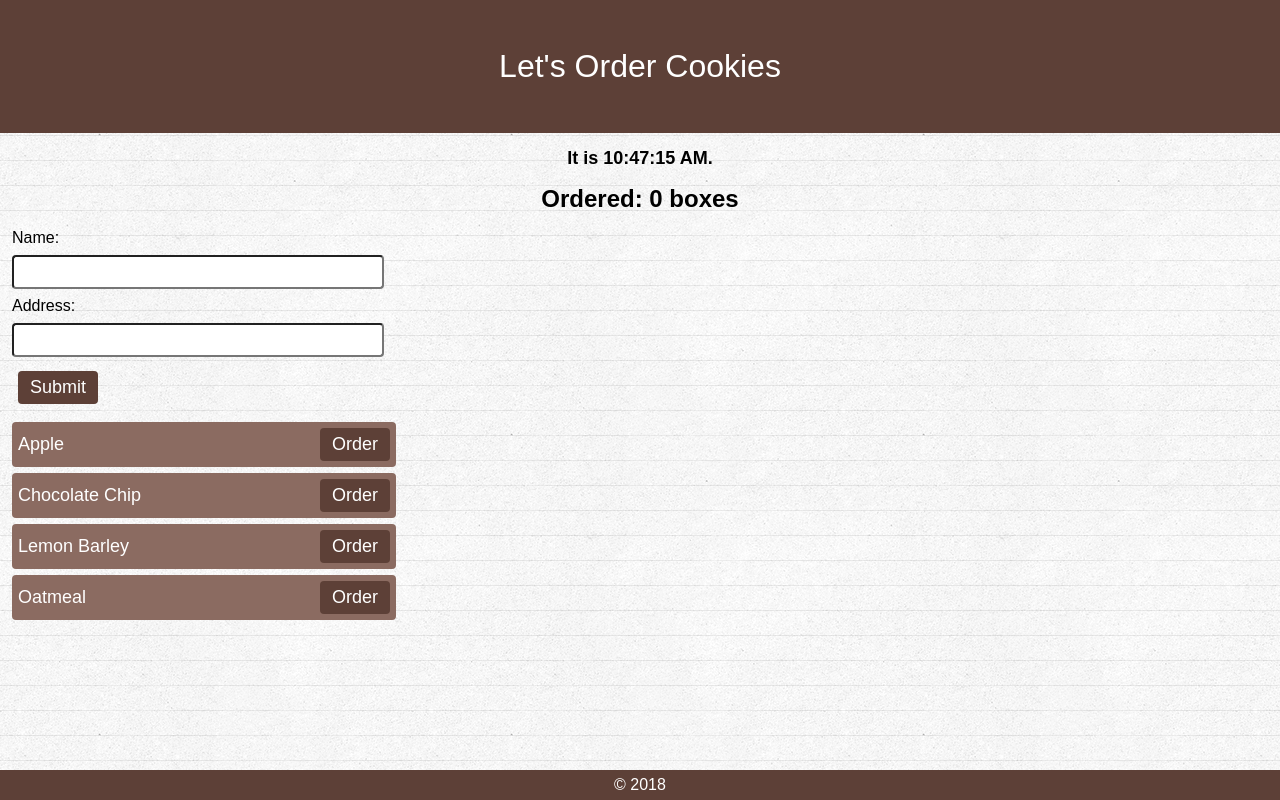
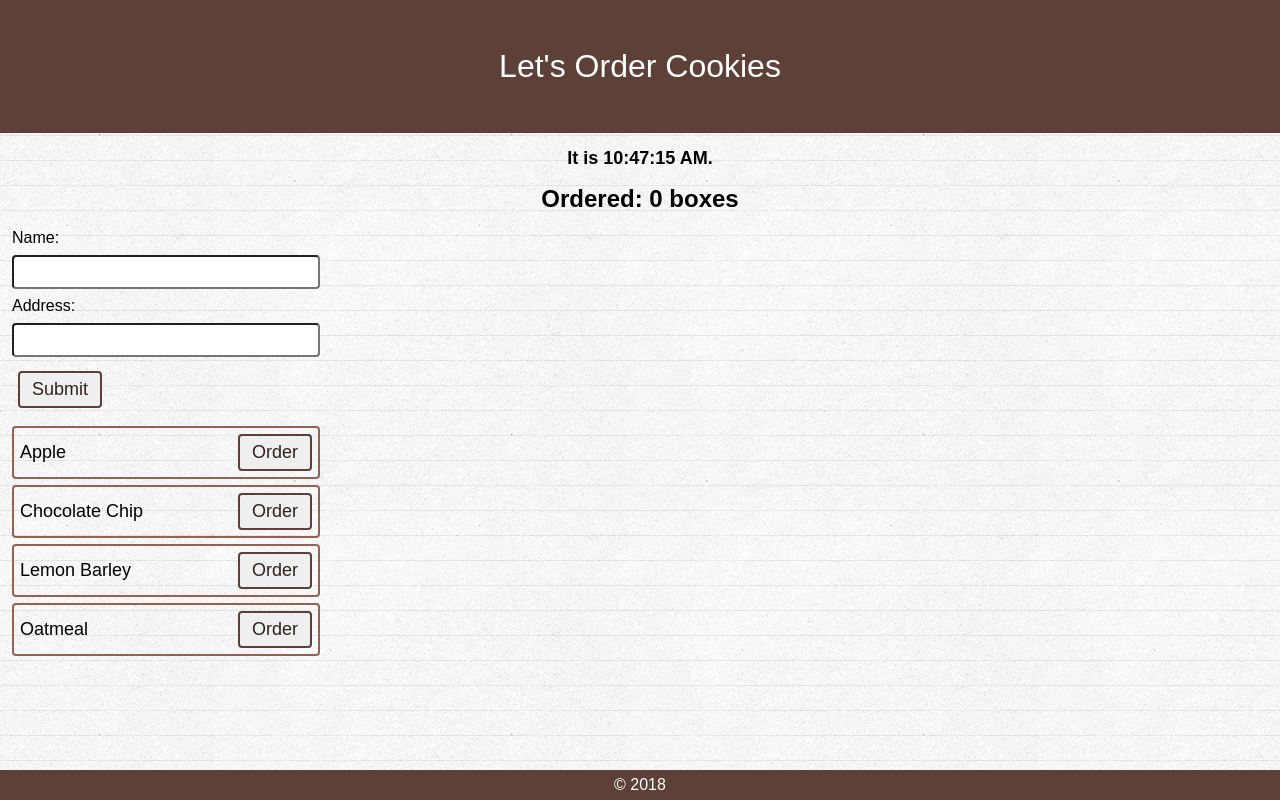
Before and after one commit to turtle96/cookies, a React (Create React App) app: page / in a window 1280 px wide. Built offline with nearby package versions, Linux system fonts and the light colour scheme.

Commit message:
reformat, restyle order form

```diff
--- a/src/App.css
+++ b/src/App.css
@@ -53,14 +53,15 @@ body {
 
 .BoxesWrapper {
   display: table-cell;
-  width: 70%;
+  width: 75%;
   height: 100%;
+  padding: 0 12px;
 }
 
 .OrderFormWrapper {
   display: table-cell;
   text-align: left;
-  width: 30%;
+  width: 25%;
   height: 100%;
   padding-left: 12px;
 }
@@ -80,19 +81,18 @@ body {
 
 .OrderLabel {
   font-size: large;
-  color: white;
   flex: 1;
 }
 
 .OrderOption {
-  background-color: #8b6b61;
   height: 100%;
-  width: 100%;
+  width: auto;
   margin: 6px 0;
   padding: 6px;
   border-radius: 4px;
   display: flex;
   align-items: center;
+  border: 2px solid #906355;
 }
 
 .OrderOptionList {
@@ -109,20 +109,23 @@ body {
 }
 
 .Button {
-  background-color: #5D4037;
   font-size: large;
-  color: white;
+  color: #30211c;
   padding: 6px 12px 6px;
-  border: 0;
   border-radius: 4px;
+  border: 2px solid #5D4037;
 }
 
 Button:focus {
   outline: none;
+  color: white;
+  background-color: #5D4037;
 }
 
 Button:hover {
   cursor: pointer;
+  color: white;
+  background-color: #5D4037;
 }
 
 .Footer {
--- a/src/Box.js
+++ b/src/Box.js
@@ -41,7 +41,7 @@ function Boxes(props) {
   ));
 
   return (
-    <div>
+    <div className="BoxesWrapper">
       {boxes}
     </div>
   );
--- a/src/Order.js
+++ b/src/Order.js
@@ -61,7 +61,7 @@ class Order extends Component {
             </div>
             {this.renderSubmittedOrder()}
           </div>
-          <Boxes className="BoxesWrapper" boxes={this.state.boxes}/>
+          <Boxes boxes={this.state.boxes}/>
         </div>
       </div>
     );
```
